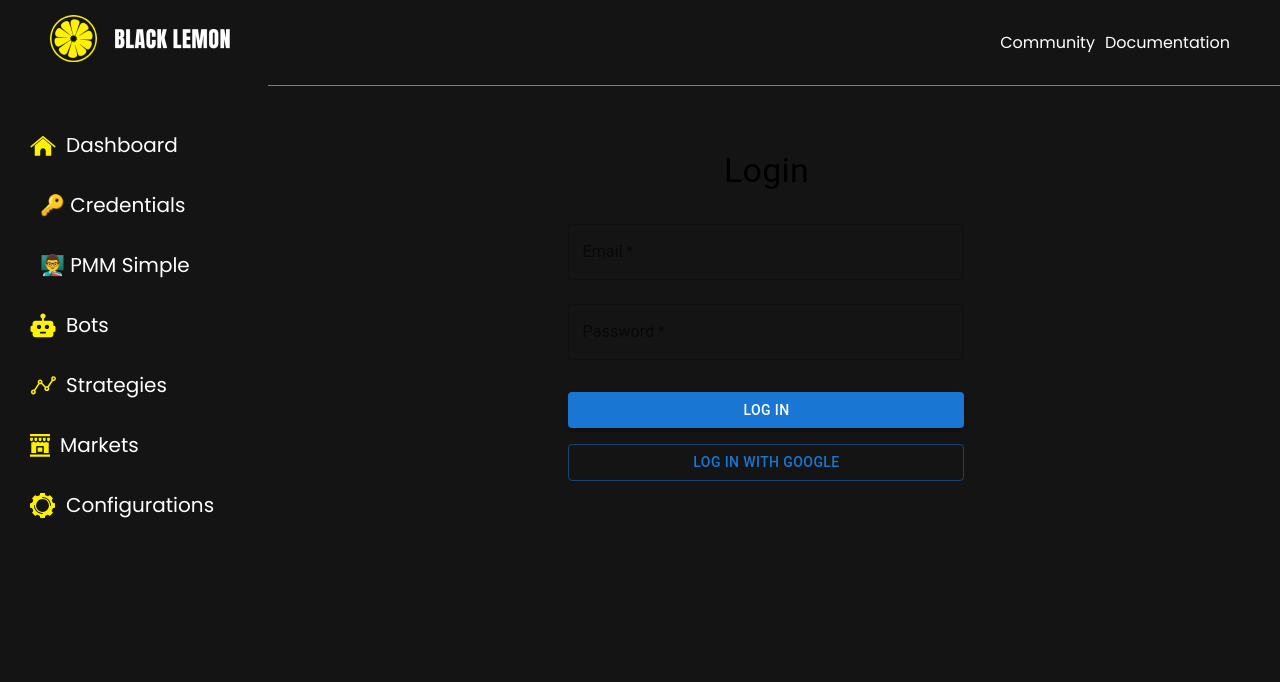
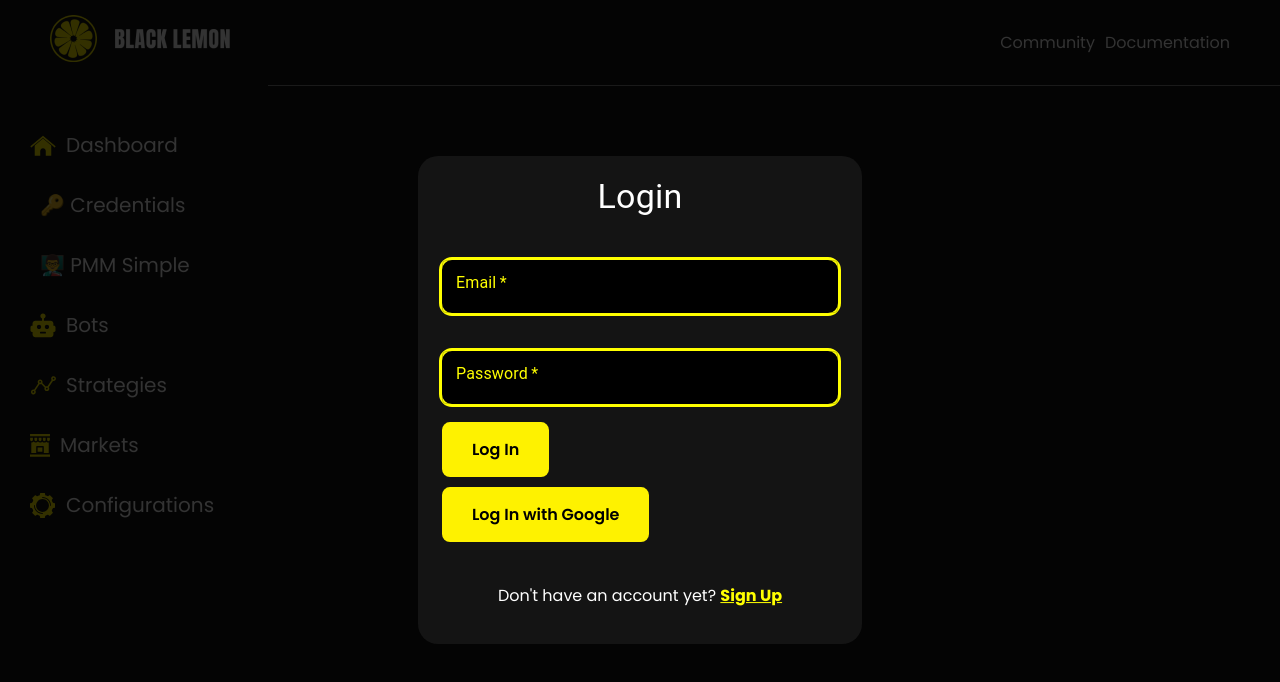
Before and after one commit to mohit49/blacklemon, a React (Vite) app: page /login in a window 1280 px wide. Shown: the top 682 px of the page. Built offline with nearby package versions, Linux system fonts and the light colour scheme.

Commit message:
styled-login-pan

```diff
--- a/src/App.css
+++ b/src/App.css
@@ -122,6 +122,85 @@ main {
   justify-content: space-between;
   gap: 15px;
 
+}
+.login-singup-page {
+  position: fixed;
+  width: 100%;
+  height: 100%;
+  left: 0;
+  top: 0;
+  background: rgba(0, 0, 0, .8);
+}
+.login-singup-page-container {
+  background: #141414;
+  padding: 20px;
+  border-radius: 20px;
+  position: absolute;
+  top: 50%;
+  left: 50%;
+
+  transform: translate(-50%,-50%);
+}
+.login-singup-page-container .MuiBox-root {
+  margin: 0;
+}
+.login-singup-page-container .MuiBox-root h1 {
+  color: #ffffff;
+}
+.login-singup-page-container .MuiInputBase-root input,.MuiInputBase-root input:focus {
+  background: none;
+  outline: 3px yellow solid;
+  background: none !important;
+  background-color: #000000 !important;
+  border-radius: 10px;
+  color: #ffffff
+}
+.login-singup-page-container .MuiInputBase-root input,.MuiInputBase-root input:-internal-autofill-selected  {
+  background-color: #000000 !important;
+}
+.login-singup-page-container .MuiBox-root .MuiFormLabel-filled  {
+  color: yellow;
+  padding: 10px;
+  border-radius: 10px;
+top: -10px;
+background: #141414;
+}
+input:-webkit-autofill,
+input:-webkit-autofill:hover,
+input:-webkit-autofill:focus,
+input:-webkit-autofill:active{
+    -webkit-background-clip: text;
+    -webkit-text-fill-color: #ffffff;
+    transition: background-color 5000s ease-in-out 0s;
+    box-shadow: inset 0 0 20px 20px #23232329;
+}
+.login-singup-page-container .MuiInputBase-root input,.MuiBox-root label {
+  color: yellow;
+  top: -5px;
+}
+.login-singup-page-container .MuiInputBase-root input,.MuiBox-root label.Mui-focused {
+  background: #141414;
+  color: yellow;
+  padding: 15px;
+  border-radius: 10px;
+top: -10px;
+}
+.login-singup-page-container .MuiBox-root .login-btn {
+  margin: 10px 0px;
+}
+.login-singup-page-container .MuiFormControl-root  {
+  margin-top: 30px;
+}
+.singupNow {
+  color: #ffffff;
+}
+.singupNow a {
+  color: yellow;
+}
+.singup-btn {
+  margin-top: 20px;
+  width: 100%;
+  max-width: 100% !important;
 }
 .side-bar {
   width: 20%;
--- a/src/components/Login.jsx
+++ b/src/components/Login.jsx
@@ -1,7 +1,8 @@
 import React, { useState } from 'react';
 import axios from 'axios';
-import { TextField, Button, Typography, Box, Container } from '@mui/material';
-
+import { TextField, Typography, Box, Container } from '@mui/material';
+import Button from "../uielement/Button";
+import { BrowserRouter as Router, Link, NavLink } from "react-router-dom";
 function Login() {
   const [form, setForm] = useState({ email: '', password: '' });
   const [error, setError] = useState('');
@@ -27,7 +28,8 @@ function Login() {
   };
 
   return (
-    <Container maxWidth="xs">
+    <div className="login-singup-page">
+    <Container className='login-singup-page-container' maxWidth="xs">
       <Box sx={{ mt: 8, textAlign: 'center' }}>
         <Typography variant="h4" component="h1" gutterBottom>
           Login
@@ -53,25 +55,19 @@ function Login() {
             onChange={handleChange}
             required
           />
-          <Button
-            type="submit"
-            variant="contained"
-            fullWidth
-            sx={{ mt: 3 }}
-          >
+          <Button buttonType="link" className="default-btn login-btn">
             Log In
           </Button>
         </Box>
-        <Button
-          onClick={handleGoogleLogin}
-          variant="outlined"
-          fullWidth
-          sx={{ mt: 2 }}
-        >
+        <Button handler={handleGoogleLogin} buttonType="link" className="default-btn google-login">
+
           Log In with Google
         </Button>
+        <br/>
+        <p className='singupNow'>Don't have an account yet? <b> <NavLink to="/signup">Sign Up</NavLink></b> </p>
       </Box>
     </Container>
+    </div>
   );
 }
 
--- a/src/components/Signup.jsx
+++ b/src/components/Signup.jsx
@@ -1,7 +1,8 @@
 import React, { useState } from 'react';
 import axios from 'axios';
-import { TextField, Button, Typography, Box, Container } from '@mui/material';
-
+import { TextField, Typography, Box, Container } from '@mui/material';
+import { BrowserRouter as Router, Link, NavLink } from "react-router-dom";
+import Button from "../uielement/Button";
 function Signup() {
   const [form, setForm] = useState({ name: '', email: '', password: '' });
   const [error, setError] = useState('');
@@ -25,7 +26,8 @@ function Signup() {
   };
 
   return (
-    <Container maxWidth="xs">
+    <div className='login-singup-page'>
+    <Container className='login-singup-page-container' maxWidth="xs">
       <Box sx={{ mt: 8, textAlign: 'center' }}>
         <Typography variant="h4" component="h1" gutterBottom>
           Sign Up
@@ -61,17 +63,18 @@ function Signup() {
             onChange={handleChange}
             required
           />
-          <Button
-            type="submit"
-            variant="contained"
-            fullWidth
-            sx={{ mt: 3 }}
-          >
+       <Button  type="submit"  buttonType="link" className="default-btn singup-btn">
+
+
             Sign Up
           </Button>
+          <br/>
+          <p className='singupNow'>Already have an account yet? <b> <NavLink to="/login">Login Now</NavLink></b> </p>
+
         </Box>
       </Box>
     </Container>
+    </div>
   );
 }
 
```
